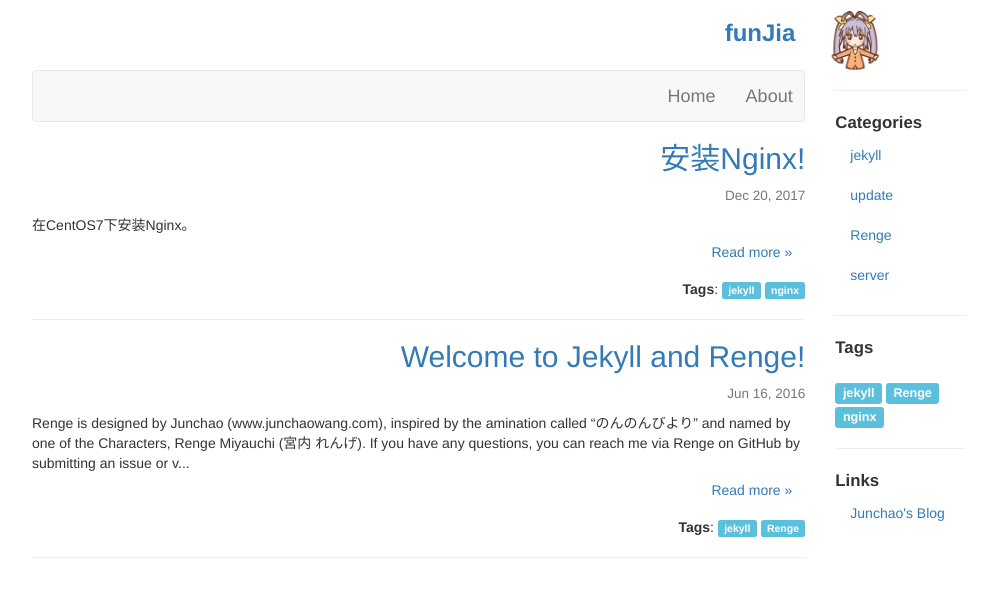
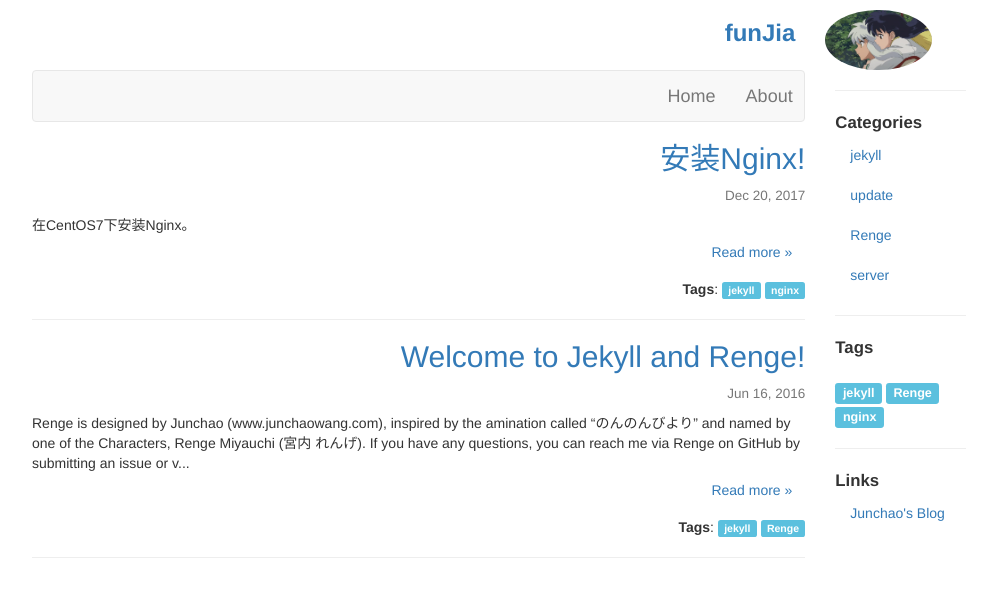
Before and after one commit to funJia/funjia.github.io, a Jekyll site: the page built from index.html, in a window 1280 px wide. Shown: the top 597 px of the page, without its empty margins (141-1138 px from the left). Built offline with Jekyll 4.4.1, drawn with Linux system fonts in a browser that asks for light colours; the list of posts is cut into pages by our own code.

Commit message:
modify logo

```diff
--- a/_includes/header.html
+++ b/_includes/header.html
@@ -9,7 +9,7 @@
             </h3>
           </div>
           <div class="col-xs-2 span3">
-            <img alt="Renge" height="60" src="/images/miaopasi.gif" class="img-circle miaopasi" /></div>
+            <img alt="Renge" height="60" src="/images/logo.jpg" class="img-circle miaopasi" /></div>
         </div>
       </div>
       <div class="row-fluid">
```
Also changed, not shown: images/logo.jpg (added).
